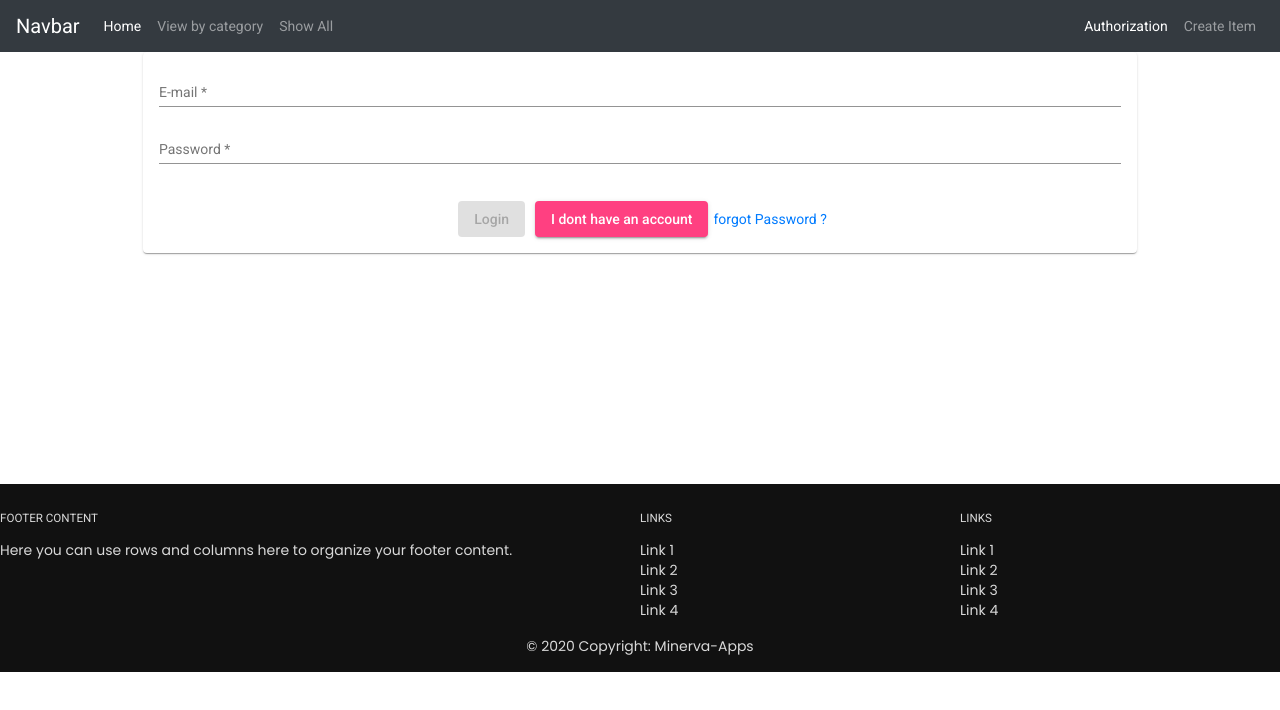
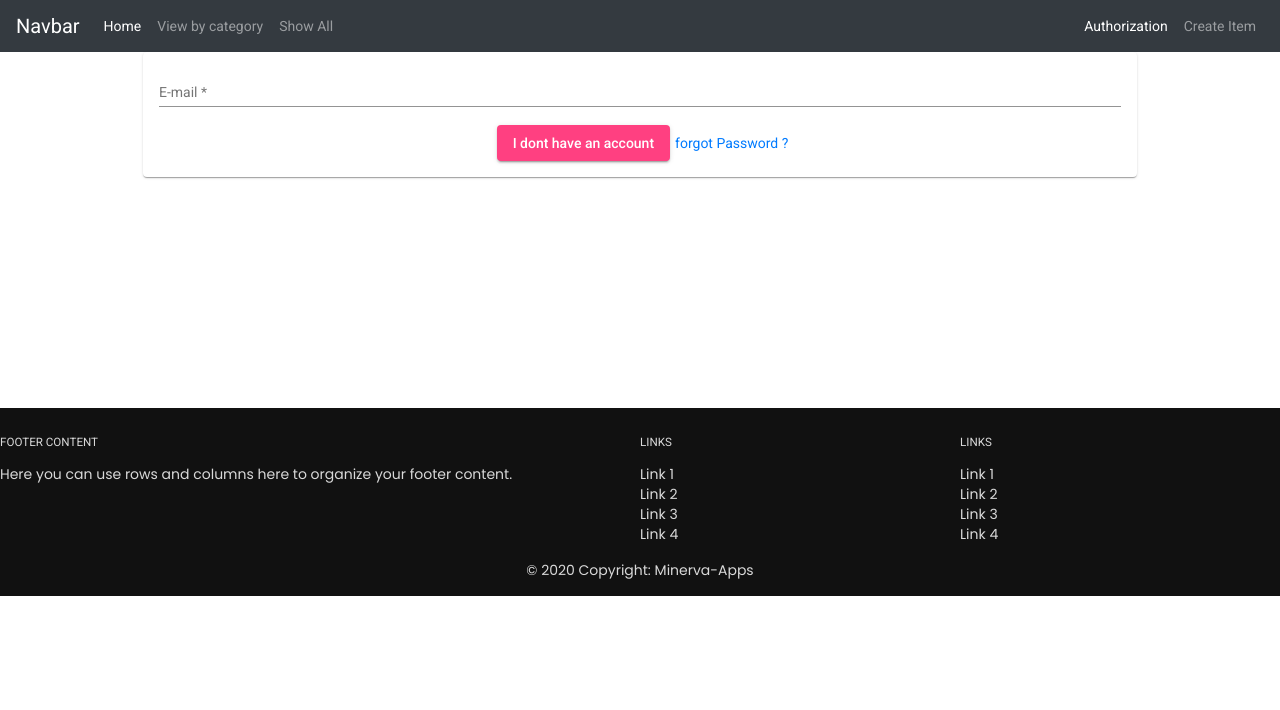
Before and after one commit to KalpaD98/FashionStore-frontend, an Angular app: page /login in a window 1280 px wide. Shown: the top 710 px of the page. Built offline with nearby package versions, Linux system fonts and the light colour scheme.

Commit message:
minor change

```diff
--- a/src/app/auth/login/login.component.html
+++ b/src/app/auth/login/login.component.html
@@ -27,49 +27,7 @@
         >
         <mat-error *ngIf="email.invalid">Please enter a valid email address</mat-error>
       </mat-form-field>
-      <mat-form-field>
-        <input
-          matInput
-          type="password"
-          placeholder="Password"
-          name="password"
-          ngModel
-          #password="ngModel"
-          required
-          minlength="6"
-          (input)="!isLoginMode && onConfirmation(f)"
 
-        >
-        <mat-error *ngIf="password.invalid">Password must contain at least 6 characters</mat-error>
-      </mat-form-field>
-      <mat-form-field *ngIf="!isLoginMode">
-        <input
-          matInput
-          type="password"
-          placeholder="Confirm Password"
-          name="confirmationPassword"
-          ngModel
-          #confirmationPassword="ngModel"
-          required
-          minlength="6"
-          (input)="onConfirmation(f)"
-        >
-        <mat-error *ngIf="confirmationPassword.invalid">confirmation password must match with password</mat-error>
-      </mat-form-field>
-      <mat-error *ngIf="!isConfirmationValid">confirmation password must match with
-        password
-      </mat-error>
-      <br>
-      <br>
-      <button
-        mat-raised-button
-        color="accent"
-        type="submit"
-        *ngIf="!isLoading"
-        [disabled]="!f.valid || !isConfirmationValid"
-      >
-        {{isLoginMode ? 'Login' : 'Sign Up'}}
-      </button>
 
       <button
         mat-raised-button
```
